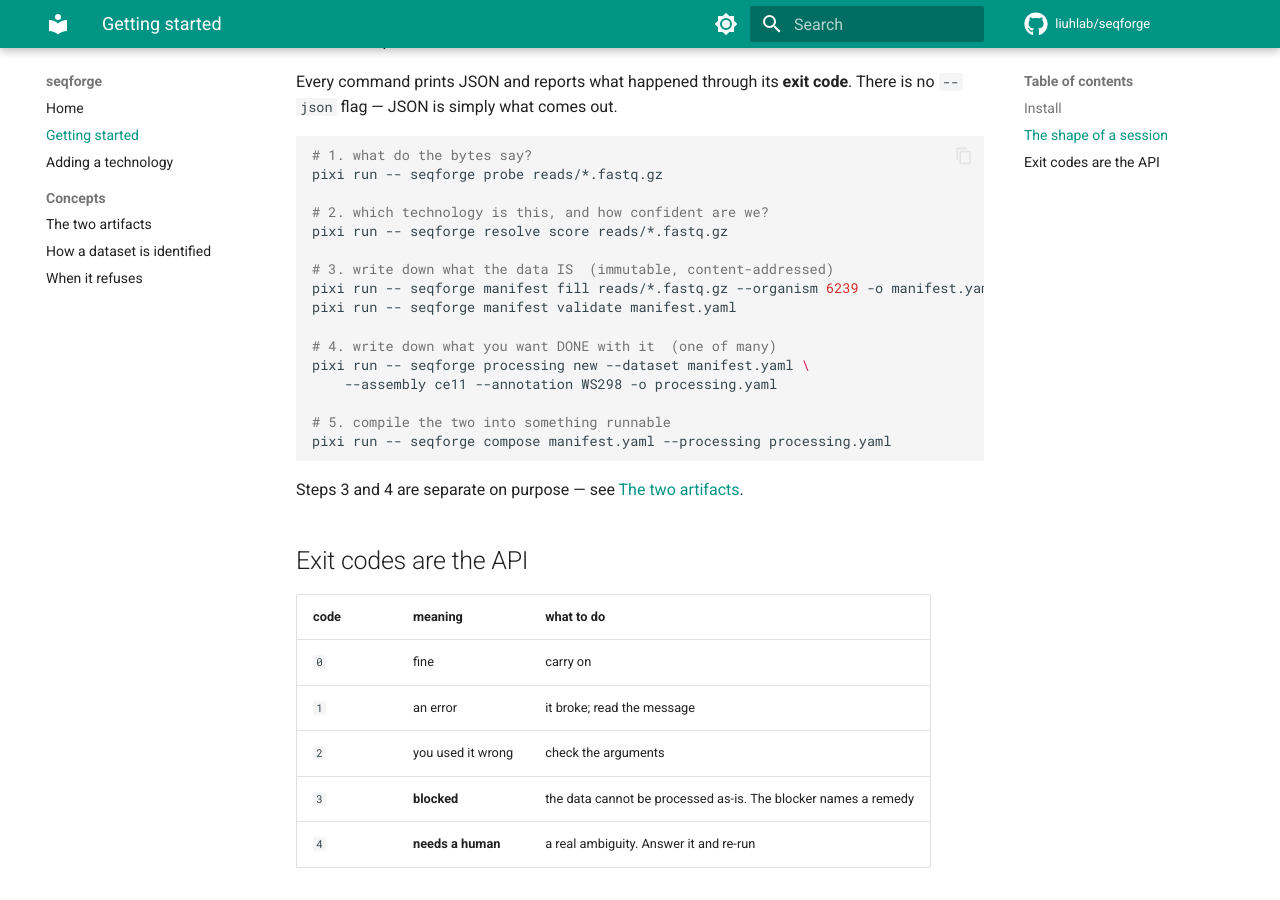
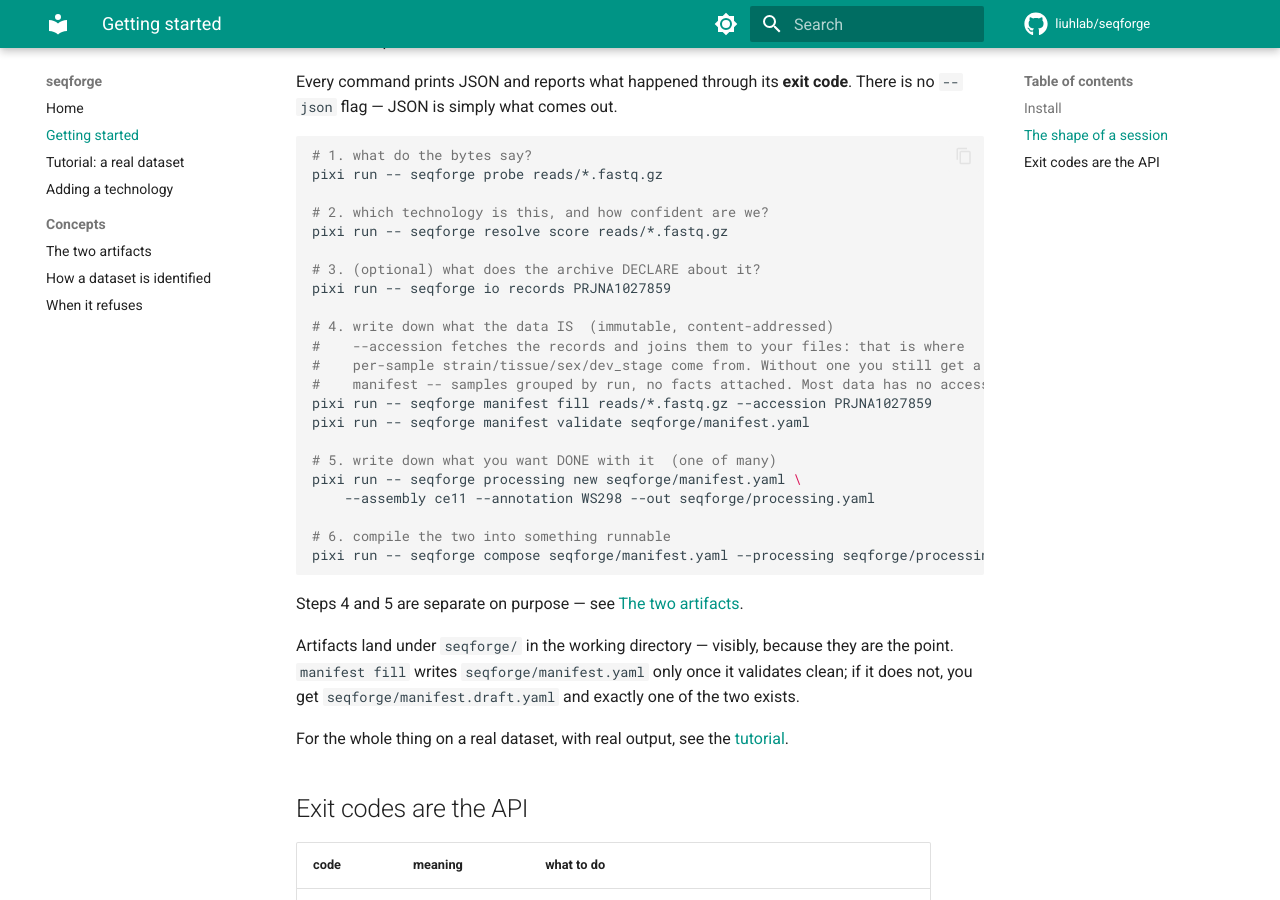
Before and after one commit to liuhlab/seqforge, an MkDocs documentation site: the page built from docs/getting-started.md, in a window 1280 px wide and 900 px high, scrolled down 443 px. Built offline with MkDocs 1.6.1 and Material for MkDocs 9.7.7, drawn with Linux system fonts in a browser that asks for light colours; comment, search, counter and statistics services are not loaded.

Commit message:
The tutorial, and the guards that keep it true
D: `docs/tutorial.md`, the pilot's worked example end to end, from real output of
real runs. It is the page that explains why the pipeline has the shape it does --
two resolvers, an optional accession, a claim that names a sample by being read
out of that sample's own document -- against a dataset a reader can go and look
at. It ends where seqforge ends: a Snakefile, and `snakemake --profile <yours>`.
We do not submit it.

The verb guard now covers `docs/` and `README.md`, not just `skills/`. It had
already caught `seqforge probe` documented-but-unregistered -- in the skills, and
only in the skills, leaving the identical claim standing three directories away.
A guard scoped to where a bug was found is scoped to nothing.

And a flag guard, because a real verb with a fictional flag fails just as hard.
It found three on its first run: `--json` on probe / io peek / io resolve /
resolve score (R8 says JSON on stdout is the DEFAULT and there is no flag -- the
skills passed one anyway), and `processing new --dataset manifest.yaml` in
getting-started, where the manifest is positional. Every one of those verbs is
real, so the verb check was green and every command exits 2.

Both guards are narrowed by false positives they actually produced, and each
narrowing is written down: line-start-or-after-`pixi run --` (because design.md
says "seqforge stages the GTF", which is English), `[ \t]` not `\s` (because
`git clone .../seqforge` then `cd seqforge` parsed as the verb `seqforge cd`).
A guard that cries wolf gets ignored exactly when it is right.

Both have a test that they FIRE, on the specific fictions they just found.

Co-Authored-By: Claude Opus 4.8 <noreply@anthropic.com>

````diff
--- a/docs/getting-started.md
+++ b/docs/getting-started.md
@@ -25,19 +25,31 @@ pixi run -- seqforge probe reads/*.fastq.gz
 # 2. which technology is this, and how confident are we?
 pixi run -- seqforge resolve score reads/*.fastq.gz
 
-# 3. write down what the data IS  (immutable, content-addressed)
-pixi run -- seqforge manifest fill reads/*.fastq.gz --organism 6239 -o manifest.yaml
-pixi run -- seqforge manifest validate manifest.yaml
+# 3. (optional) what does the archive DECLARE about it?
+pixi run -- seqforge io records PRJNA1027859
 
-# 4. write down what you want DONE with it  (one of many)
-pixi run -- seqforge processing new --dataset manifest.yaml \
-    --assembly ce11 --annotation WS298 -o processing.yaml
+# 4. write down what the data IS  (immutable, content-addressed)
+#    --accession fetches the records and joins them to your files: that is where
+#    per-sample strain/tissue/sex/dev_stage come from. Without one you still get a
+#    manifest -- samples grouped by run, no facts attached. Most data has no accession.
+pixi run -- seqforge manifest fill reads/*.fastq.gz --accession PRJNA1027859
+pixi run -- seqforge manifest validate seqforge/manifest.yaml
 
-# 5. compile the two into something runnable
-pixi run -- seqforge compose manifest.yaml --processing processing.yaml
+# 5. write down what you want DONE with it  (one of many)
+pixi run -- seqforge processing new seqforge/manifest.yaml \
+    --assembly ce11 --annotation WS298 --out seqforge/processing.yaml
+
+# 6. compile the two into something runnable
+pixi run -- seqforge compose seqforge/manifest.yaml --processing seqforge/processing.yaml
 ```
 
-Steps 3 and 4 are separate on purpose — see [The two artifacts](concepts/artifacts.md).
+Steps 4 and 5 are separate on purpose — see [The two artifacts](concepts/artifacts.md).
+
+Artifacts land under `seqforge/` in the working directory — visibly, because they are the point.
+`manifest fill` writes `seqforge/manifest.yaml` only once it validates clean; if it does not, you get
+`seqforge/manifest.draft.yaml` and exactly one of the two exists.
+
+For the whole thing on a real dataset, with real output, see the [tutorial](tutorial.md).
 
 ## Exit codes are the API
 
--- a/mkdocs.yml
+++ b/mkdocs.yml
@@ -40,6 +40,7 @@ plugins:
 nav:
   - Home: index.md
   - Getting started: getting-started.md
+  - "Tutorial: a real dataset": tutorial.md
   - Adding a technology: kb-authoring.md
   - Concepts:
       - The two artifacts: concepts/artifacts.md
````
Also changed, not shown: docs/tutorial.md (added, +274 -0 lines), skills/seqforge-exam/SKILL.md (+2 -2 lines), skills/seqforge-orchestrate/SKILL.md (+3 -3 lines), 1 other file.
